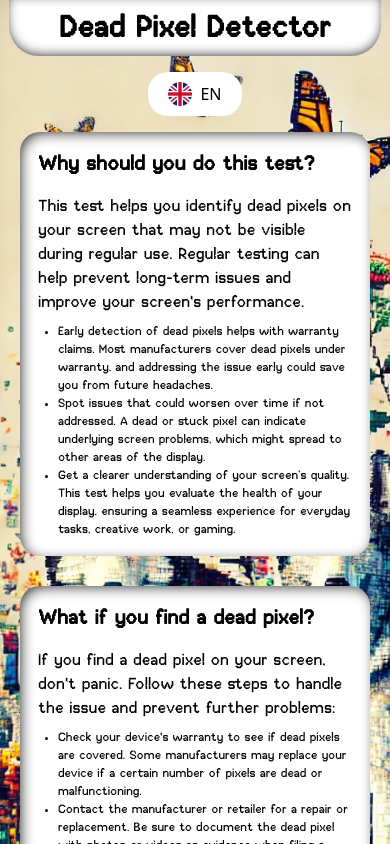
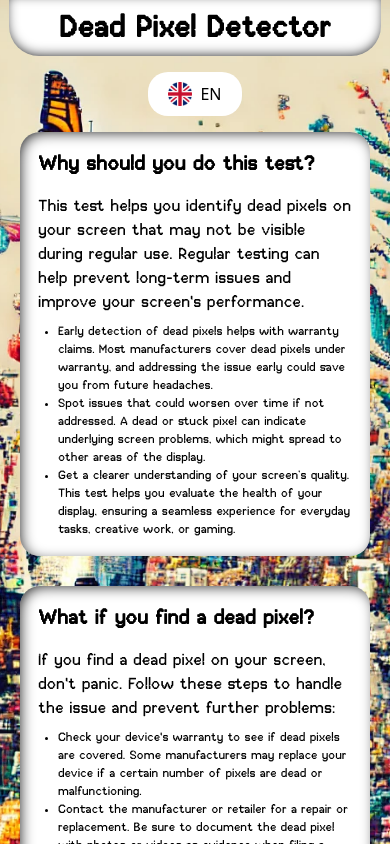
Before and after one commit to canptleon/vuejs-deadpixeldetector, a Vue app: page / in a window 390 px wide. Shown: the top 844 px of the page. Built offline with nearby package versions, Linux system fonts and the light colour scheme.

Commit message:
css fixed.

```diff
--- a/src/assets/tailwind.css
+++ b/src/assets/tailwind.css
@@ -13,14 +13,15 @@
 }
 
 body {
-  background: url(/public/background-2.png);
+  background: url(/background-2.png);
   background-size: contain;
   background-attachment: fixed;
 }
 
 @media (max-width: 768px) {
   body{
-    background: url(/public/background-m.png);
+    background: url(/background-m.png);
     background-size: cover;
+    background-position: top;
   }
 }
```
